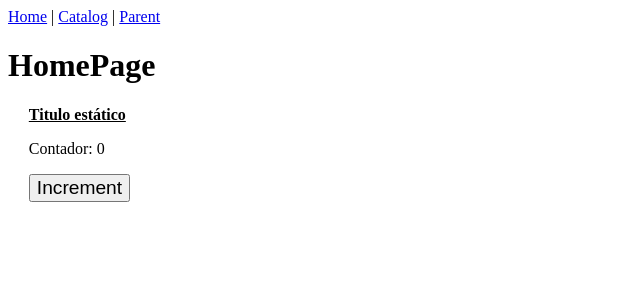
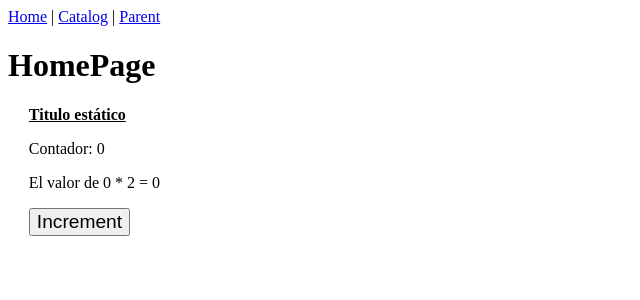
Before and after one commit to edumoro412/ejerciciosAlebat, a Vue app in the folder vue/vue-project/: page / in a window 1280 px wide. Shown: the top 300 px of the page, without its empty margins (0-640 px from the left). Built offline with nearby package versions, Linux system fonts and the light colour scheme; the HTML template or start-up script is replaced by a standard one.

Commit message:
thirdteenth excercise done

```diff
--- a/vue/vue-project/src/components/TheCounter.vue
+++ b/vue/vue-project/src/components/TheCounter.vue
@@ -1,13 +1,16 @@
 <script setup lang="ts">
 import useCounter from '@/composables/counter'
 import TheTitle from './TheTitle.vue'
+import { computed } from 'vue'
 
 const { counter, increment, decrement } = useCounter()
+const multiply = computed(() => counter.value * 2)
 </script>
 <template>
   <div class="contador">
     <TheTitle>Titulo estático</TheTitle>
     <p :class="counter === 10 ? 'contador__green' : 'contador__black'">Contador: {{ counter }}</p>
+    <p>El valor de {{ counter }} * 2 = {{ multiply }}</p>
     <button class="contador__button" v-if="counter < 10" @click="increment">Increment</button>
     <button class="contador__button" v-if="counter > 0" @click="decrement">Decrement</button>
   </div>
```
